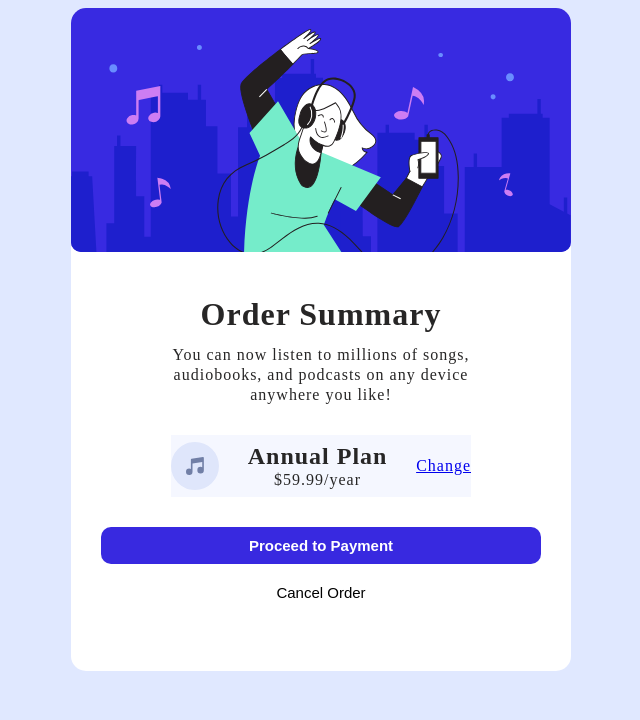
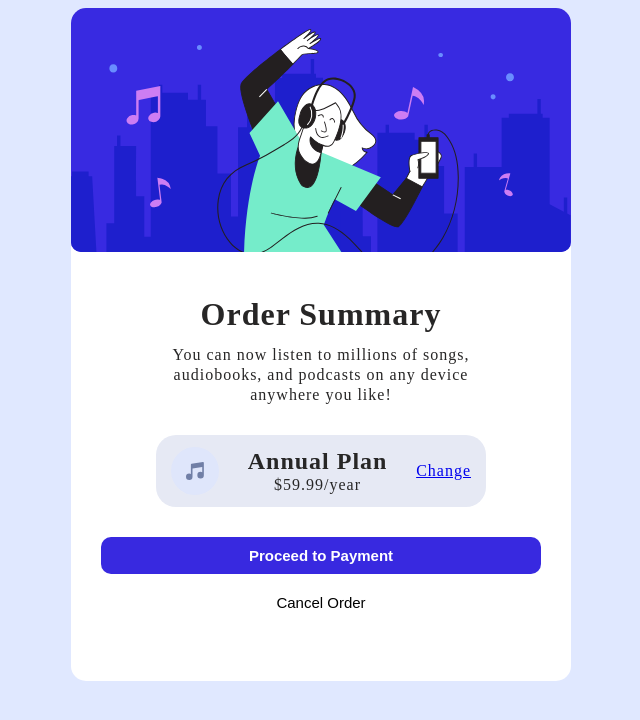
Before and after one commit to ndn-dev579/Order-Summary, a plain HTML site: page index.html in a window 1280 px wide. Shown: the whole page, without its empty margins (319-959 px from the left). Drawn offline with Linux system fonts and the light colour scheme.

Commit message:
updated styles

```diff
--- a/order_styles.css
+++ b/order_styles.css
@@ -34,7 +34,9 @@ body{
     display: flex;
     align-items: center;
     justify-content: space-between;
-    background-color: hsl(225, 100%, 98%);
+    background-color: hsl(227, 41%, 93%);
+    padding: 5px 15px;
+    border-radius: 20px;
 }
 .first_btn{
     background-color: hsl(245, 75%, 52%);
@@ -46,19 +48,27 @@ body{
     margin-bottom: 10px;
     font-size: 15px;
     font-weight: bold;
+
 }
 .second_btn{
     background-color: hsl(0, 0%, 100%);
     padding: 10px 0 ;
     width: 100%;
-    border-radius: 10%;
+    border-radius: 10px;
     border: 0;
     font-size: 15px;
 
 }
 
+
 .first_btn:hover{
     background-color: rgb(7, 7, 103);
+    box-shadow: rgba(50, 50, 93, 0.25) 0px 30px 60px -12px, rgba(0, 0, 0, 0.3) 0px 18px 36px -18px;
+
+}
+.second_btn:hover{
+    background-color: rgb(211, 211, 212);
+    box-shadow: rgba(50, 50, 93, 0.25) 0px 30px 60px -12px, rgba(0, 0, 0, 0.3) 0px 18px 36px -18px;
 
 }
 #content{
```
